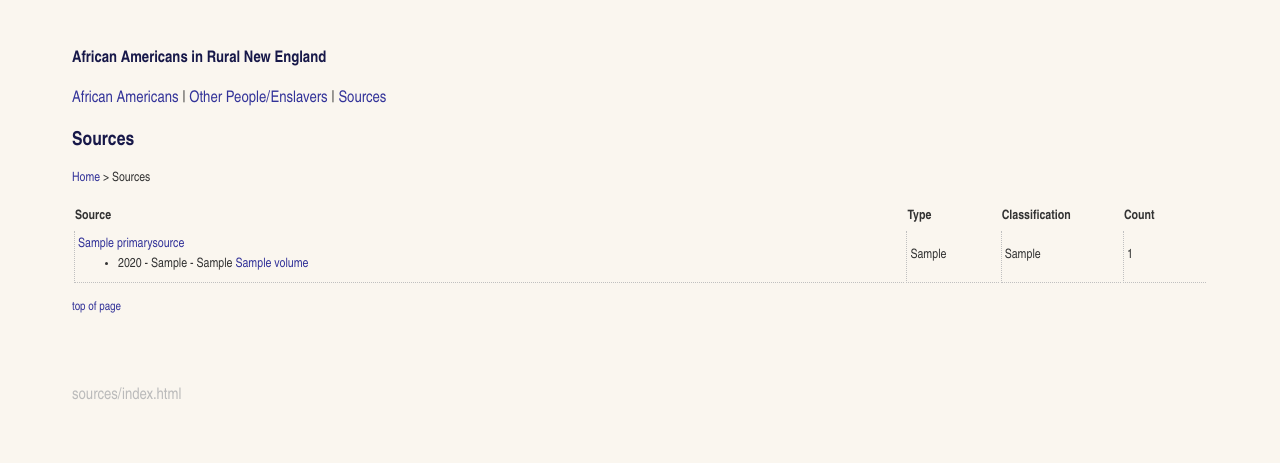
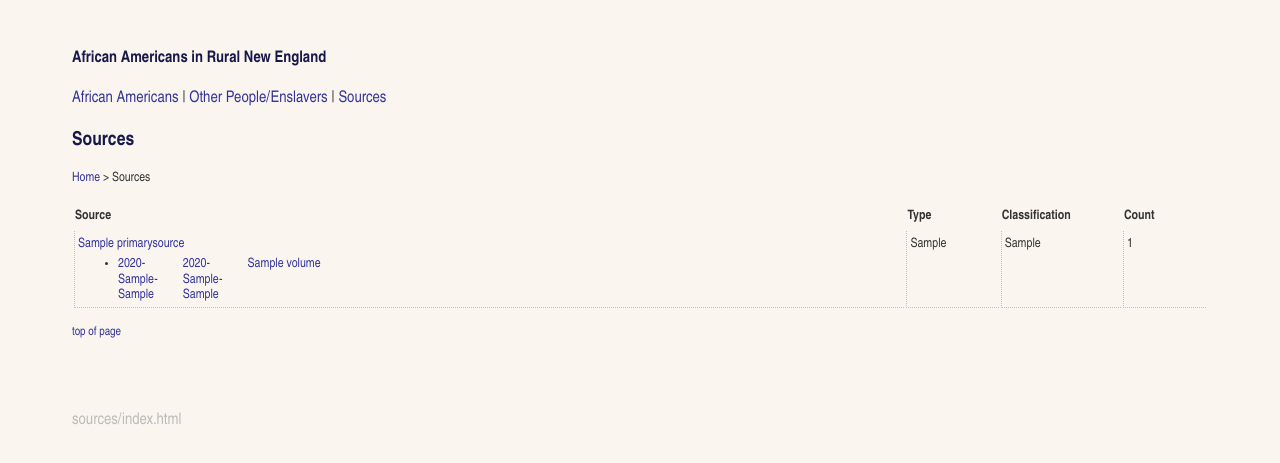
Before and after one commit to DigitalGizmo/aane_project, a Django app: template aane/templates/sources/index.html in a window 1280 px wide. Shown: the top 463 px of the page. Run offline with Django 3.2, Linux system fonts and the light colour scheme; the template is opened without the code that fills it: most values are stand-ins (such as "Sample title", 1, 10 or a date in 2020).

Commit message:
display date range and optional title

```diff
--- a/aane/local_static/common/aane_style.css
+++ b/aane/local_static/common/aane_style.css
@@ -25,6 +25,10 @@ table 	{ width: 100%;	}
 th		{ text-align: left;	}
 td 		{ border-bottom: 1px dotted silver; border-left: 1px dotted silver; padding: 3px; }
 td.sm 	{ width: 3%;}
+td.sm-top 	{ /*  Don */
+	width: 3%;
+	vertical-align: top;
+}
 td.xsm 	{ width: 1%;}
 td.med 	{ width: 6%;}
 td.medplus 	{ width: 10%;}
@@ -105,3 +109,9 @@ nav ul	{
 	margin-top: 0.5em;
 	margin-bottom: 0.5em;
 }
+
+/* Added for our favorite volume/date range display - Don */
+.date-span {
+	float: left;
+	width: 5em;
+}
--- a/aane/templates/sources/index.html
+++ b/aane/templates/sources/index.html
@@ -14,7 +14,7 @@
 	<table>
 		<tr>
 			<th>Source</th>
-			{% comment %} <th>Volume</th> {% endcomment %}
+
 			<th>Type</th>
 			<th>Classification</th>
 			<th>Count</th>
@@ -31,17 +31,24 @@
 					{% for volume in primarysource.volume_set.all %}
 					<li class="source-volumes">
 
-						{{ volume.year_start}}
-						{% if volume.month_start %}
-							- {{ volume.month_start }}
-							{% if volume.day_start %}
-								- {{ volume.day_start }}
-							{% endif %}
+						<a href="{% url 'sources:source_detail' primarysource.id %}#{{ volume.id }}">
 
-						{% endif %}
+							<span class="date-span">
+								{{ volume.year_start}}{% if volume.month_start %}-{{ volume.month_start }}{% if volume.day_start %}-{{ volume.day_start }}
+								{% endif %}
+								{% endif %}
+							</span>
+						</a>
 
 						<a href="{% url 'sources:source_detail' primarysource.id %}#{{ volume.id }}">
+							<span class="date-span">
+								{{ volume.year_end}}{% if volume.month_end %}-{{ volume.month_end }}{% if volume.day_end %}-{{ volume.day_end }}
+								{% endif %}
+								{% endif %}
+							</span>
+						</a>
 
+						<a href="{% url 'sources:source_detail' primarysource.id %}#{{ volume.id }}">
 							{{ volume.title|safe }}
 						</a>
 					</li>
@@ -49,9 +56,9 @@
 				</ul>
 			</td>
 
-			<td class="sm">{{ primarysource.source_type }}</td>
-			<td class="sm">{{ primarysource.source_classification|safe }}</td>
-			<td class="sm">{{ primarysource.entries_count}}</td>
+			<td class="sm-top">{{ primarysource.source_type }}</td>
+			<td class="sm-top">{{ primarysource.source_classification|safe }}</td>
+			<td class="sm-top">{{ primarysource.entries_count}}</td>
 		</tr>
 		{% endfor %}
 	</table>
```
